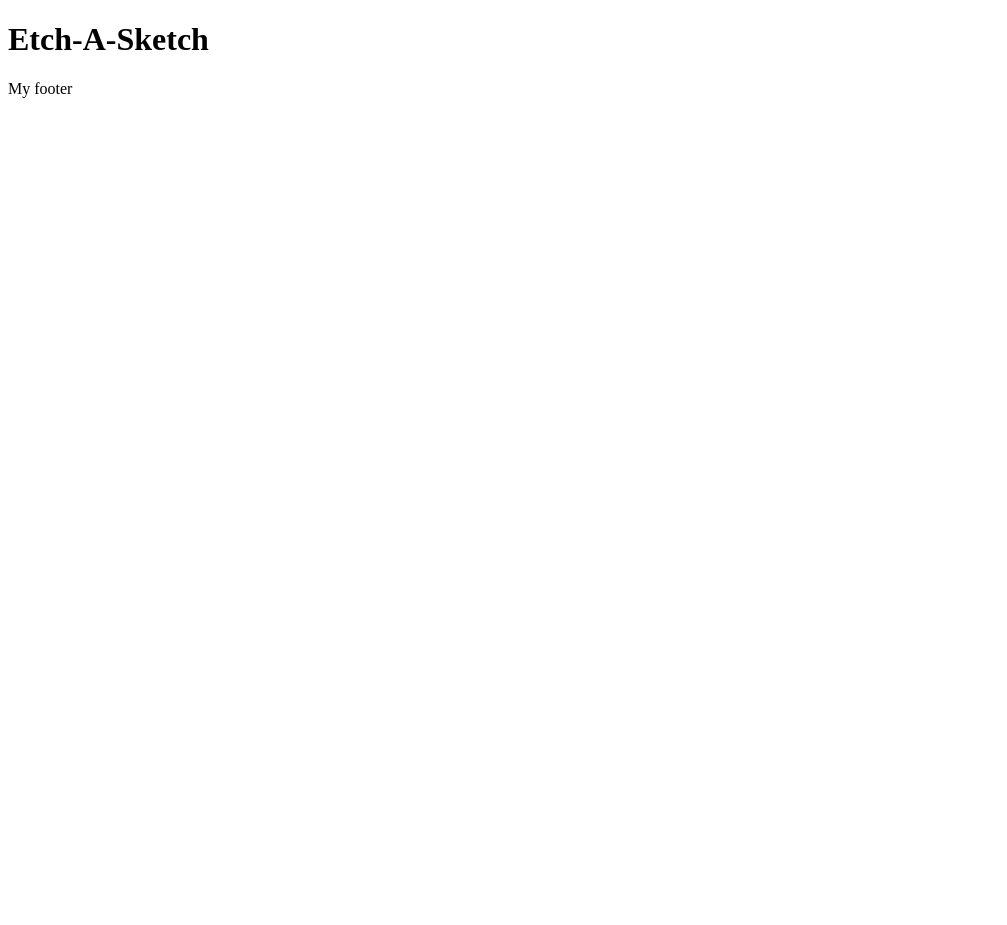
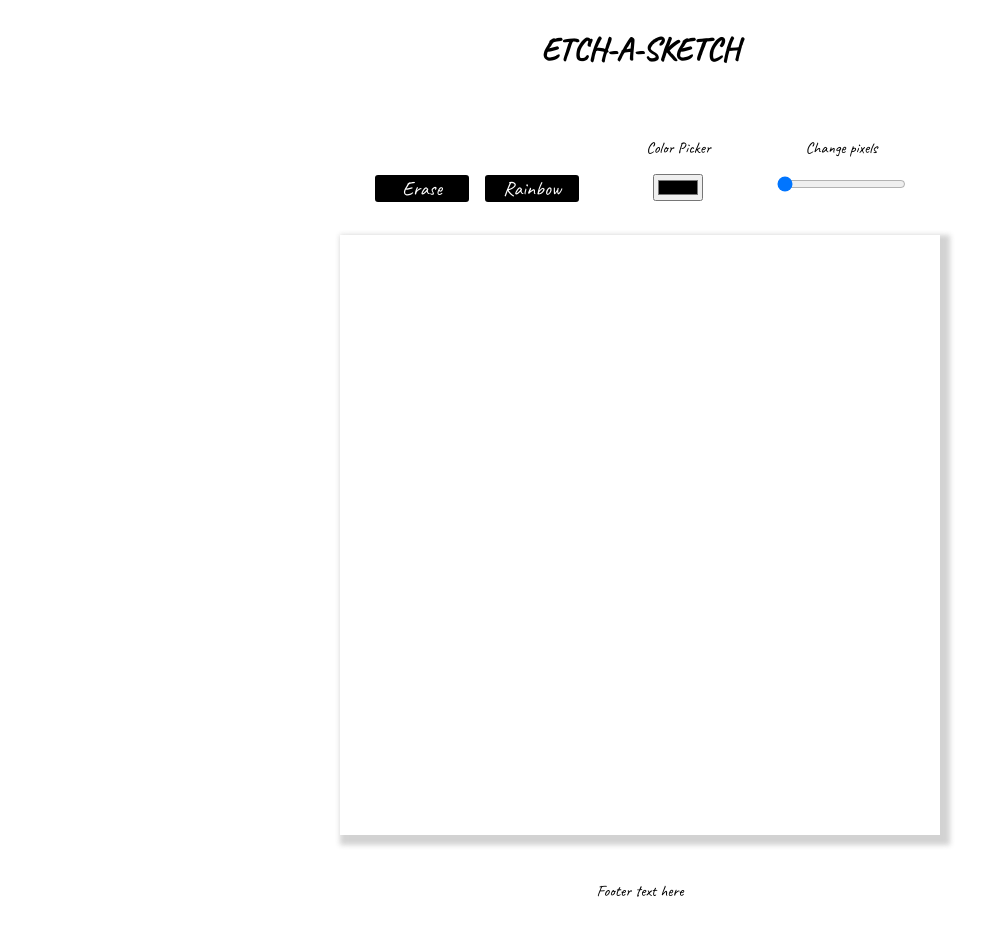
Before and after one commit to 2saucy/Etch-A-Sketch-JS, a plain HTML site: page index.html in a window 1280 px wide. Shown: the whole page, without its empty margins (0-1007 px from the left). Before the commit the page ends 800 px from the top, so only its background shows below. Drawn offline with Linux system fonts and the light colour scheme.

Commit message:
base almost finished, some buttons with functions are missing, and improve the style

```diff
--- a/index.html
+++ b/index.html
@@ -5,18 +5,34 @@
     <meta http-equiv="X-UA-Compatible" content="IE=edge">
     <meta name="viewport" content="width=device-width, initial-scale=1.0">
     <link rel="stylesheet" href="style.css">
-    <script src="scripts.js"></script>
+    <script src="scripts.js" defer></script>
+    <!-- google fonts -->
+    <link rel="stylesheet" href="https://fonts.googleapis.com/css?family=Caveat">
     <title>Etch-A-Sketch</title>
 </head>
 <body>
     <header>
-        <h1>Etch-A-Sketch</h1>
+        <h1>ETCH-A-SKETCH</h1>
     </header>
+    <div class="options-container">
+        <div class="btn-options">
+            <button class="erase" onclick="erase()">Erase</button>
+            <button class="rainbow" onclick="changeColor('rainbow')">Rainbow</button>
+        </div>
+        <div class="color-container">
+            <p>Color Picker</p>
+            <input type="color" name="Color Picker" id="color-picker" oninput="changeColor('color-picker')">
+        </div>
+        <div class="slide-container">
+            <p>Change pixels</p>
+            <input type="range" min="16" max="100" id="range-slider" value="16" oninput="reloadGrid()">
+        </div>
+    </div>
     <div class="container">
 
     </div>
     <footer>
-        <p>My footer</p>
+        <p>Footer text here</p>
     </footer>
 </body>
 </html>
--- a/scripts.js
+++ b/scripts.js
@@ -1 +1,65 @@
 /* JS File */
+const container = document.querySelector('.container');
+const sizegrid = document.getElementById('range-slider');
+const DEFAULT_SIZE = 16;
+let color = 'black'
+
+function deleteGrid(){
+    container.textContent= "";
+}
+
+function createGrid (size){
+    for(let r = 0; r < size ; r++){
+        const row = document.createElement('div');
+        row.classList.add('row');
+        container.appendChild(row);
+        for (let c = 0; c < size; c++){
+            const column = document.createElement('div');
+            column.classList.add('column');
+            row.appendChild(column);
+        }
+    }
+    const columns = document.querySelectorAll('.column');
+    colorGrid(columns)
+}
+
+function colorGrid(columns){
+    columns.forEach((column) => {
+        column.addEventListener('mouseover', function (e){
+            if (color == 'rainbow'){
+                column.style.cssText = `background-color: hsl(${Math.random()*360}, 100%, 50%)`
+            }
+            else{
+                column.style.cssText = `background-color: ${color}`
+            }
+        })
+    });
+}
+
+function changeColor(value){
+    if( value == 'rainbow'){
+        color= 'rainbow';
+    }
+    else if ( value == 'color-picker' ){
+        const colorPicker = document.getElementById('color-picker');
+        color= colorPicker.value;
+    }
+}
+
+
+
+// set all the columns color back to white.
+function erase(){
+    const columns = document.querySelectorAll('.column');
+    columns.forEach((column) => {
+        column.style.cssText = 'brackground-color: white';
+    })
+}
+
+// delete the last grid and create a new one
+function reloadGrid(){
+    deleteGrid();
+    createGrid(sizegrid.value);
+}
+
+createGrid(DEFAULT_SIZE)
--- a/style.css
+++ b/style.css
@@ -1 +1,76 @@
 /* CSS File */
+
+body{
+    display: flex;
+    flex-direction: column;
+    align-items: center;
+    font-family: 'Caveat';
+    gap: 30px;
+}
+
+.container{
+    background-color: white;
+    display: flex;
+    flex-direction: column;
+    align-items: center;
+    width: 600px;
+    height: 600px;
+    box-shadow: 5px 5px 5px 5px rgba(53, 53, 53, 0.219);
+
+}
+.row{
+    flex-grow: 1;
+    width: 600px;
+    display: flex;
+
+
+}
+
+.column{
+    flex-grow: 1;
+}
+
+/* options */
+.options-container{
+    display: flex;
+    width: 600px;
+    justify-content: space-around;
+}
+
+.btn-options{
+    display: flex;
+    padding-top: 50px;
+    gap: 10px;
+}
+
+.erase,
+.rainbow,
+.erase:active,
+.rainbow:focus{
+    font-size: 20px;
+    font-family: 'Caveat';
+    border-radius: 6px;
+    width: 100px;
+}
+
+.erase,
+.rainbow{
+    border: white solid;
+    color: white;
+    background-color: black;
+}
+
+.erase:active,
+.rainbow:focus{
+    border: black solid 2px;
+    color: black;
+    font-weight: bold;
+    background-color: white;
+}
+
+.color-container,
+.slide-container{
+    display: flex;
+    flex-direction: column;
+    align-items: center;
+}
```
